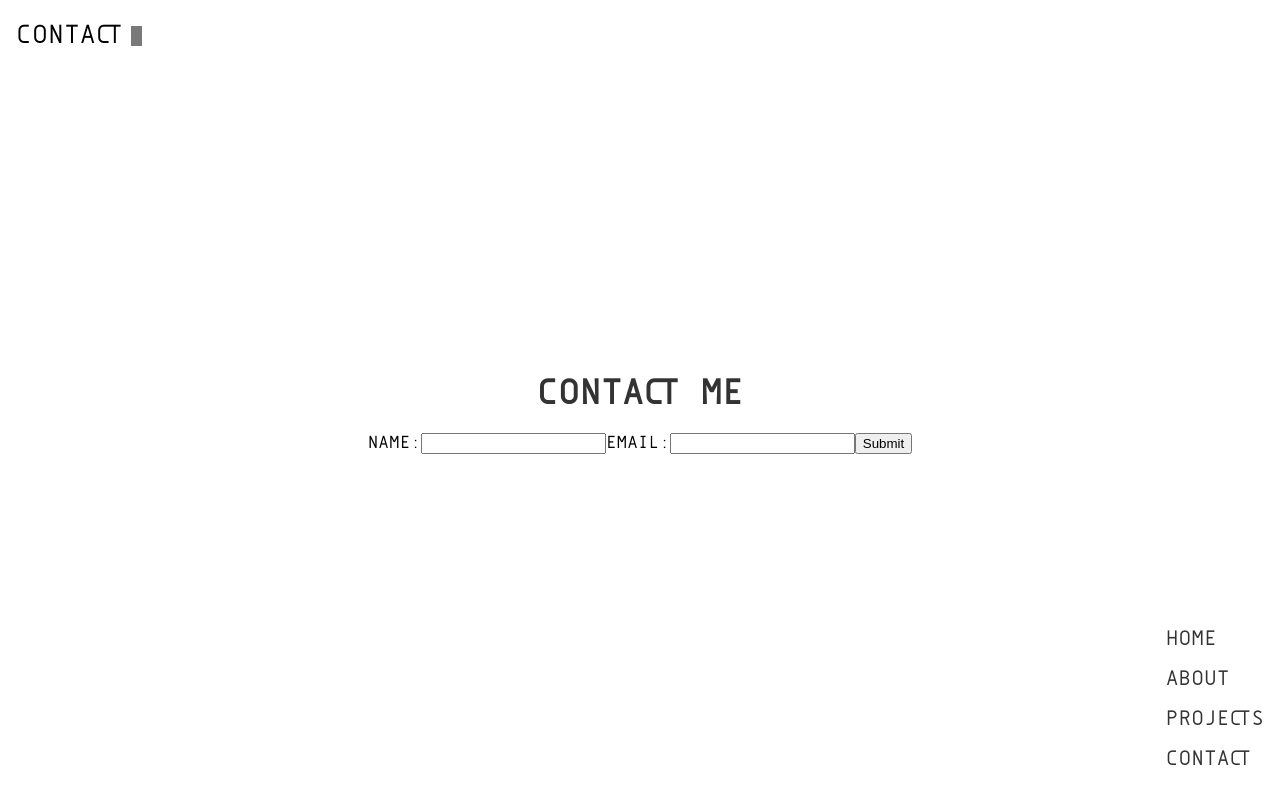
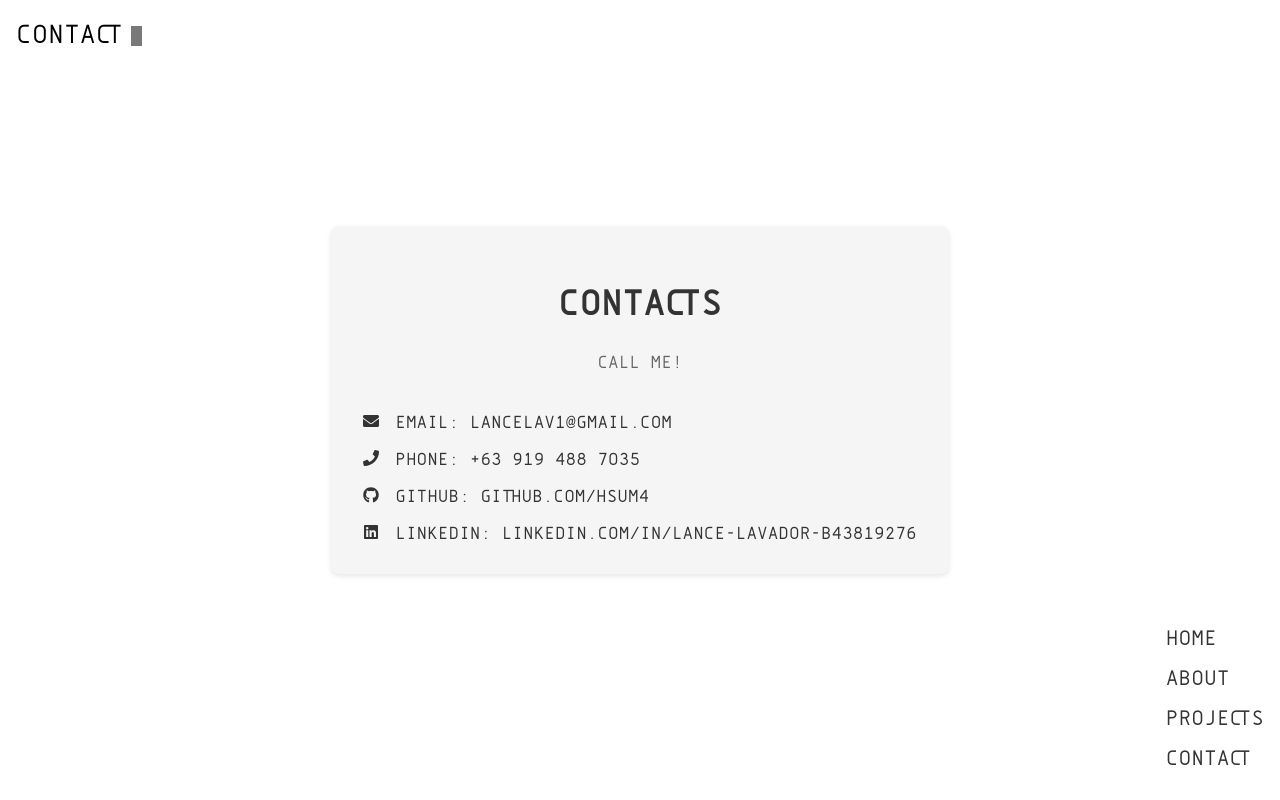
Before and after one commit to hsum4/WebPortfolio, a React (Create React App) app: page /contact in a window 1280 px wide. Built offline with nearby package versions, Linux system fonts and the light colour scheme.

Commit message:
update contact page

```diff
--- a/src/components/pages/ContactPage.js
+++ b/src/components/pages/ContactPage.js
@@ -1,23 +1,30 @@
 import React from 'react';
 import Layout from '../Layout';
-import './ContactPage.scss'
+import './ContactPage.scss';
+import { FaEnvelope, FaPhone, FaGithub, FaLinkedin } from 'react-icons/fa';
 
 const ContactPage = () => {
   return (
     <Layout title='CONTACT'>
       <div className='contactpage'>
-        <h1>Contact Me</h1>
-        <form>
-          <label>
-            Name:
-            <input type="text" name="name" />
-          </label>
-          <label>
-            Email:
-            <input type="email" name="email" />
-          </label>
-          <input type="submit" value="Submit" />
-        </form>
+        <div className='content-box'>
+          <h1>Contacts</h1>
+          <p>Call me!</p>
+          <div className='contact-links'>
+            <a href='mailto:lancelav1@gmail.com' target='_blank' rel='noopener noreferrer'>
+              <FaEnvelope className='contact-icon' /> Email: lancelav1@gmail.com
+            </a>
+            <a href='tel:+63 919 488 7035' target='_blank' rel='noopener noreferrer'>
+              <FaPhone className='contact-icon' /> Phone: +63 919 488 7035
+            </a>
+            <a href='https://github.com/hsum4' target='_blank' rel='noopener noreferrer'>
+              <FaGithub className='contact-icon' /> GitHub: github.com/hsum4
+            </a>
+            <a href='https://linkedin.com/in/lance-lavador-b43819276' target='_blank' rel='noopener noreferrer'>
+              <FaLinkedin className='contact-icon' /> LinkedIn: linkedin.com/in/lance-lavador-b43819276
+            </a>
+          </div>
+        </div>
       </div>
     </Layout>
   );
--- a/src/components/pages/ContactPage.scss
+++ b/src/components/pages/ContactPage.scss
@@ -1,10 +1,27 @@
 .contactpage {
     h1 {
-        color: #333;
-        font-size: 2rem;
+      color: #333;
+      font-size: 2rem;
     }
     p {
-        color: #666;
-        font-size: 1rem;
+      color: #666;
+      font-size: 1rem;
+      margin-bottom: 2rem;
     }
-}
+    .contact-links {
+      display: flex;
+      flex-direction: column;
+      gap: 1rem;
+      a {
+        display: flex;
+        align-items: center;
+        gap: 1rem;
+        color: #333;
+        text-decoration: none;
+        transition: color 0.2s ease;
+        &:hover {
+          color: #666;
+        }
+      }
+    }
+  }
```
